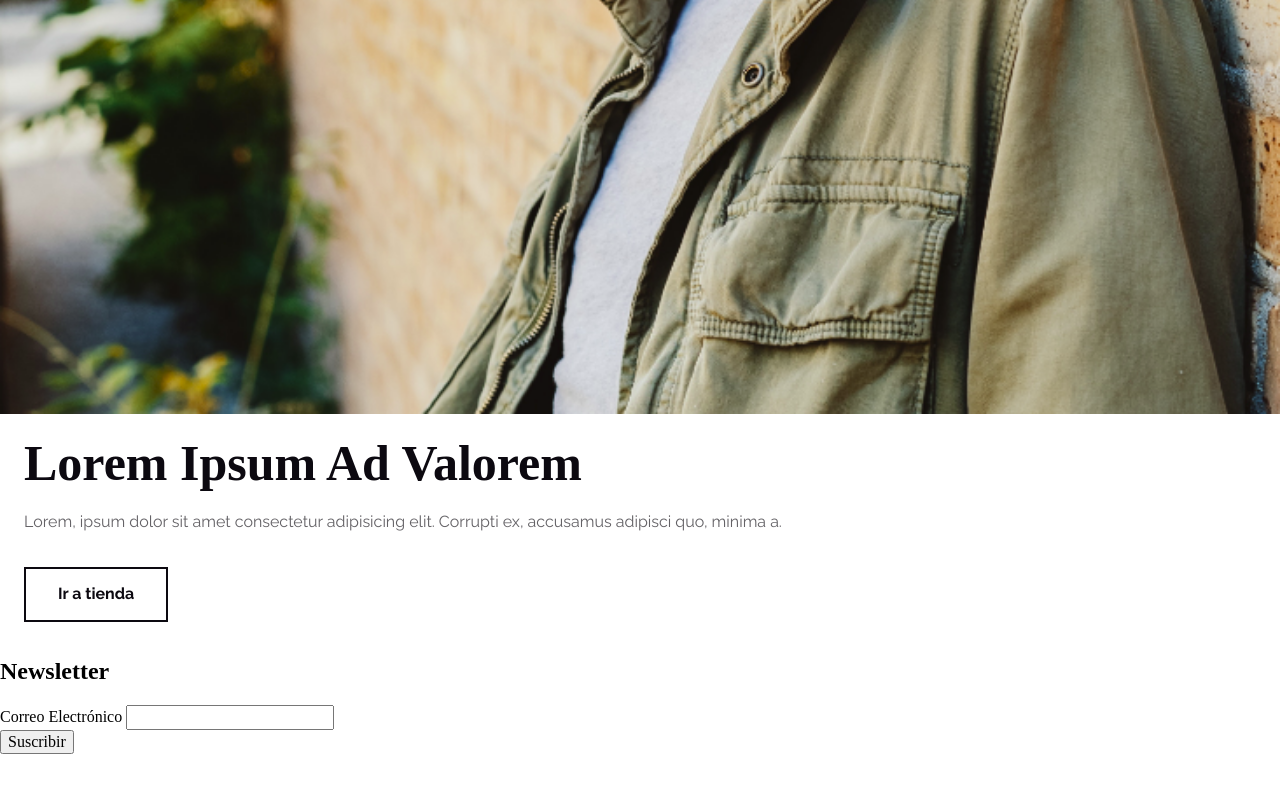
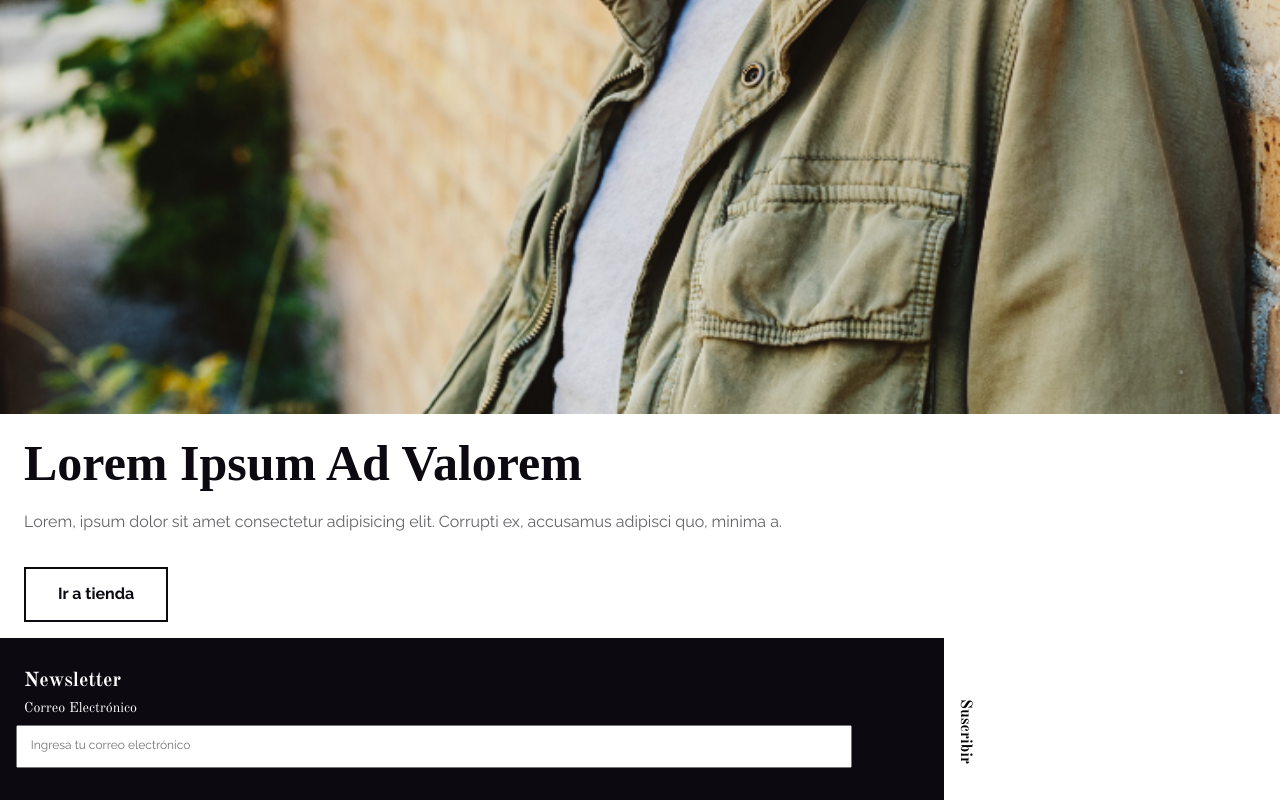
Before and after one commit to cgonzalezsotelo/tienda-xda, a plain HTML site: page index.html in a window 1280 px wide. Shown: the part 858-1658 px from the top of the page. Before the commit the page ends 1612 px from the top, so only its background shows below. Drawn offline with nearby package versions, Linux system fonts and the light colour scheme.

Commit message:
footer done

```diff
--- /dev/null
+++ b/assets/sass/base/_reset.scss
@@ -0,0 +1,7 @@
+html,
+body {
+  margin: 0;
+  padding: 0;
+  border: 0;
+  box-sizing: border-box;
+}
--- /dev/null
+++ b/assets/sass/components/_buttons.scss
@@ -0,0 +1,9 @@
+.main__button {
+  border: 2px solid $smoky-black;
+  background-color: $white;
+  padding: 1rem 2rem;
+  font-family: $raleway;
+  color: $smoky-black;
+  font-weight: $raleway-bold;
+  margin-top: 1rem;
+}
--- /dev/null
+++ b/assets/sass/components/_inputs.scss
@@ -0,0 +1,15 @@
+.form {
+  width: 100%;
+  &__label {
+    color: $white;
+    font-size: $small;
+    font-family: $old-standard;
+  }
+  &__input {
+    width: 90%;
+    padding: 0.8rem;
+    margin: 0.5rem 0 1rem -0.5rem;
+    font-family: $raleway;
+    font-size: $x-small;
+  }
+}
--- /dev/null
+++ b/assets/sass/layout/_footer.scss
@@ -0,0 +1,29 @@
+.footer {
+  width: 100%;
+  &__newsletter {
+    background-color: $smoky-black;
+    padding: 1rem 1.5rem;
+    display: inline-block;
+    width: 70%;
+  }
+  &__title {
+    color: $white;
+    font-family: $old-standard;
+    font-size: $x-large;
+    margin-bottom: 0.3rem;
+  }
+  &__button {
+    width: 10%;
+    display: inline-block;
+    vertical-align: middle;
+    margin-top: -1.8rem;
+    button {
+      font-family: $old-standard;
+      font-weight: $old-standard-bold;
+      writing-mode: vertical-lr;
+      background-color: $white;
+      border: none;
+      padding: 0.5rem;
+    }
+  }
+}
--- a/assets/sass/layout/_main.scss
+++ b/assets/sass/layout/_main.scss
@@ -21,13 +21,4 @@
     line-height: 1.7rem;
     color: $granite-gray;
   }
-  &__button {
-    border: 2px solid $smoky-black;
-    background-color: $white;
-    padding: 1rem 2rem;
-    font-family: $raleway;
-    color: $smoky-black;
-    font-weight: $raleway-bold;
-    margin-top: 1rem;
-  }
 }
--- a/assets/sass/main.scss
+++ b/assets/sass/main.scss
@@ -1,9 +1,17 @@
+// Vendors
+@import "vendors/normalize";
+
 // Abstracts
 @import "abstracts/variables";
+
+// Base
+@import "base/reset";
+
+// Components
+@import "components/buttons";
+@import "components/inputs";
 
 // Layout
 @import "layout/navigation";
 @import "layout/main";
-
-// Vendors
-@import "vendors/normalize";
+@import "layout/footer";
--- a/index.html
+++ b/index.html
@@ -35,9 +35,9 @@
   <footer class="footer">
     <div class="footer__newsletter">
       <h2 class="footer__title">Newsletter</h2>
-      <form action="">
-        <label for="">Correo Electrónico</label>
-        <input type="email" name="" id="">
+      <form class="form" action="">
+        <label class="form__label" for="">Correo Electrónico</label>
+        <input class="form__input" type="email" name="" id="" placeholder="Ingresa tu correo electrónico">
       </form>
     </div>
     <div class="footer__button">
```
Also changed, not shown: assets/css/main.css, 1 other file.
